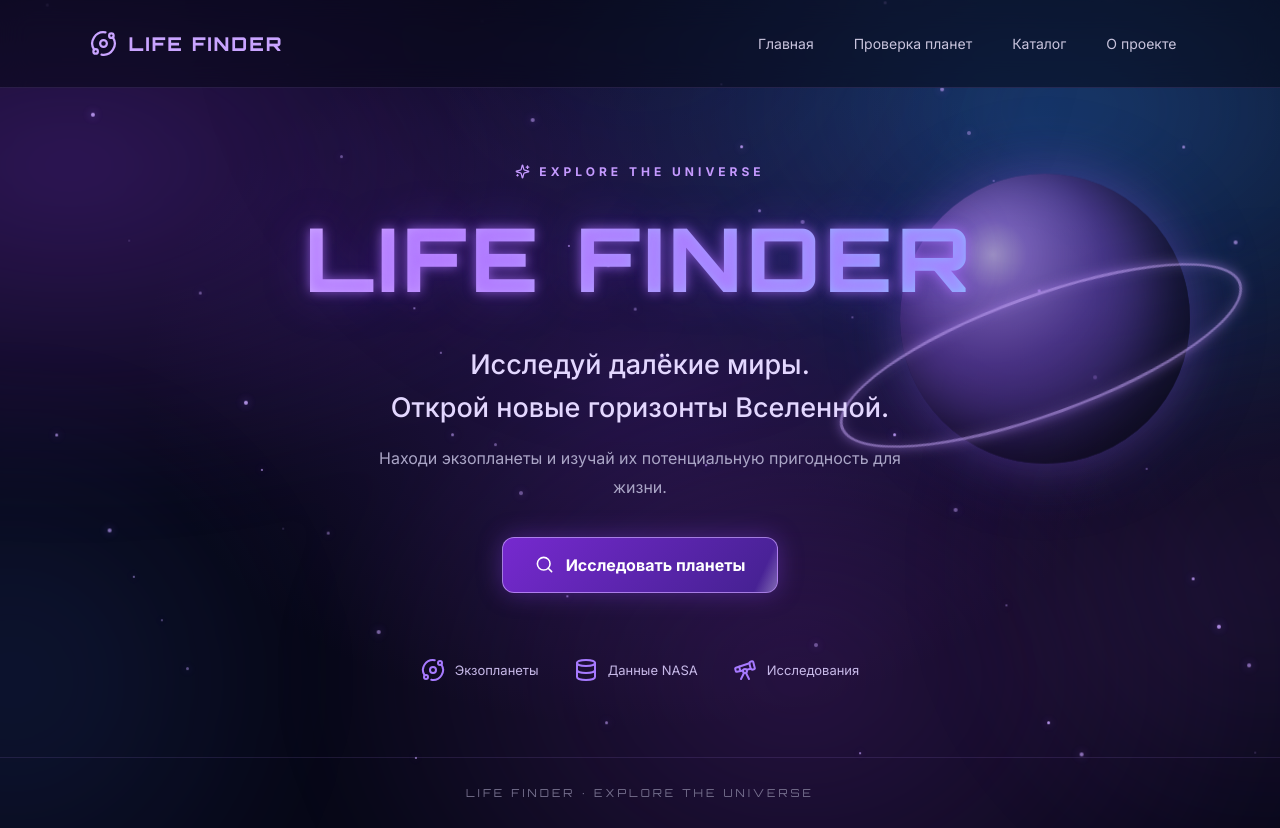
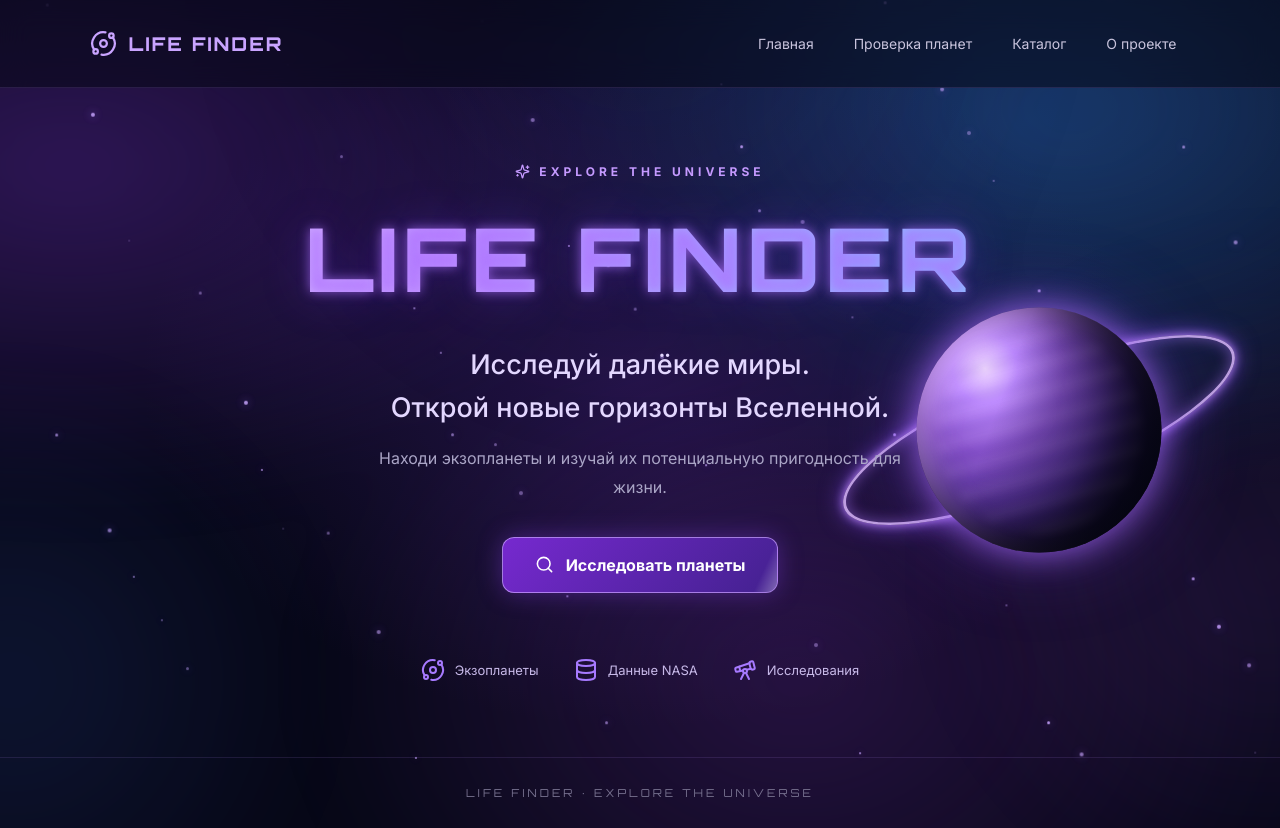
Before and after one commit to mayskk/life-finder-next, a React (Vite) app: page / in a window 1280 px wide. Built offline with nearby package versions, Linux system fonts and the light colour scheme.

Commit message:
Update style.css

```diff
--- a/src/style.css
+++ b/src/style.css
@@ -554,3 +554,165 @@ footer {
     opacity: 0.35;
   }
 }
+
+/* =================================
+   ОБЪЁМНАЯ КОСМИЧЕСКАЯ ПЛАНЕТА
+================================= */
+
+.hero {
+  position: relative;
+  overflow: hidden;
+}
+
+.hero-content {
+  position: relative;
+  z-index: 3;
+}
+
+/* СЦЕНА ПЛАНЕТЫ */
+
+.planet-scene {
+  position: absolute;
+  z-index: 1;
+  width: 430px;
+  height: 360px;
+  right: 2%;
+  top: 50%;
+  transform: translateY(-50%);
+  pointer-events: none;
+  animation: planetSceneFloat 8s ease-in-out infinite alternate;
+}
+
+/* КОЛЬЦА */
+
+.planet-ring {
+  position: absolute;
+  width: 420px;
+  height: 115px;
+  left: 50%;
+  top: 50%;
+  transform: translate(-50%, -50%) rotate(-22deg);
+  border: 3px solid rgba(220, 185, 255, 0.85);
+  border-radius: 50%;
+
+  box-shadow:
+    0 0 10px rgba(194, 137, 255, 0.9),
+    0 0 25px rgba(143, 85, 255, 0.7),
+    inset 0 0 15px rgba(176, 119, 255, 0.5);
+}
+
+/* ТЕЛО ПЛАНЕТЫ */
+
+.planet-body {
+  position: absolute;
+  width: 245px;
+  height: 245px;
+  left: 50%;
+  top: 50%;
+  transform: translate(-50%, -50%);
+  overflow: hidden;
+  border-radius: 50%;
+
+  background:
+    radial-gradient(
+      ellipse at 28% 25%,
+      #f0d9ff 0%,
+      #bd8aff 13%,
+      #8550c9 32%,
+      #4c2a91 58%,
+      #191333 85%,
+      #080817 100%
+    );
+
+  box-shadow:
+    inset -35px -20px 55px rgba(0, 0, 0, 0.85),
+    inset 12px 8px 30px rgba(255, 220, 255, 0.35),
+    0 0 35px rgba(173, 110, 255, 0.8),
+    0 0 85px rgba(116, 65, 230, 0.4);
+
+  z-index: 2;
+}
+
+/* СВЕТ НА ПОВЕРХНОСТИ */
+
+.planet-light {
+  position: absolute;
+  inset: 8%;
+  border-radius: 50%;
+
+  background:
+    repeating-linear-gradient(
+      165deg,
+      transparent 0px,
+      rgba(230, 190, 255, 0.2) 8px,
+      transparent 17px,
+      rgba(100, 65, 170, 0.25) 27px
+    );
+
+  opacity: 0.65;
+  filter: blur(5px);
+}
+
+/* ТЕНЬ */
+
+.planet-shadow {
+  position: absolute;
+  inset: 0;
+  border-radius: 50%;
+
+  background: linear-gradient(
+    110deg,
+    transparent 35%,
+    rgba(4, 5, 22, 0.35) 65%,
+    rgba(3, 4, 18, 0.9) 100%
+  );
+}
+
+/* ПЛАВНОЕ ДВИЖЕНИЕ */
+
+@keyframes planetSceneFloat {
+  from {
+    margin-top: -8px;
+  }
+
+  to {
+    margin-top: 12px;
+  }
+}
+
+/* УБИРАЕМ СТАРУЮ CSS-ПЛАНЕТУ */
+
+.hero::before,
+.hero::after {
+  content: none;
+}
+
+/* МОБИЛЬНАЯ ВЕРСИЯ */
+
+@media (max-width: 900px) {
+  .planet-scene {
+    width: 300px;
+    height: 280px;
+    right: -100px;
+    top: 20%;
+    opacity: 0.45;
+  }
+
+  .planet-body {
+    width: 180px;
+    height: 180px;
+  }
+
+  .planet-ring {
+    width: 310px;
+    height: 85px;
+  }
+}
+
+@media (max-width: 600px) {
+  .planet-scene {
+    right: -130px;
+    top: 18%;
+    opacity: 0.3;
+  }
+}
```
